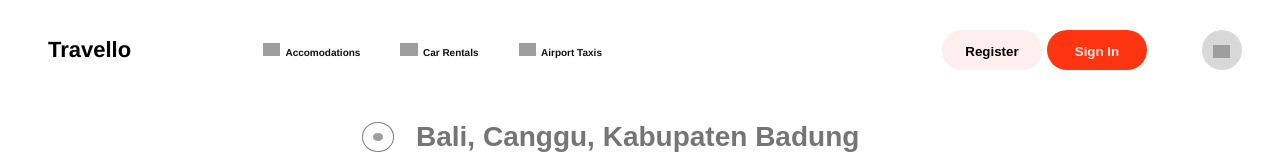
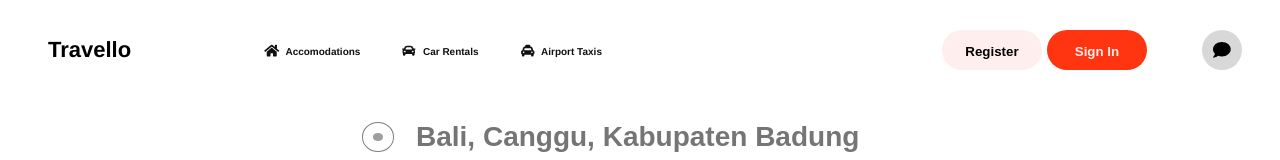
Before and after one commit to bookofbash/travel-page-vue, a Vue app: page / in a window 1280 px wide. Shown: the top 160 px of the page. Built offline with nearby package versions, Linux system fonts and the light colour scheme; no server answers; grey boxes are pictures that could not be loaded.

Commit message:
Added font-awesome

```diff
--- a/package.json
+++ b/package.json
@@ -7,11 +7,12 @@
     "build": "vue-cli-service build",
     "lint": "vue-cli-service lint",
     "deploy": "node ./node_modules/vue-gh-pages/index.js"
-
   },
   "homepage": "https://github.com/bookofbash/travel-page-vue",
-
   "dependencies": {
+    "@fortawesome/fontawesome-svg-core": "^1.2.26",
+    "@fortawesome/free-solid-svg-icons": "^5.12.0",
+    "@fortawesome/vue-fontawesome": "^0.1.9",
     "v-calendar": "^0.9.7",
     "vue": "^2.6.10",
     "vue-router": "^3.1.3",
--- a/src/App.vue
+++ b/src/App.vue
@@ -12,15 +12,12 @@ import Nav from "@/components/Nav.vue";
 import Search from "@/components/Search.vue";
 import Display from "@/components/Display.vue";
 
-
-
 export default {
   name: "home",
   components: {
     Nav,
     Search,
     Display
-
   }
 };
 </script>
@@ -33,3 +30,5 @@ export default {
   color: #080809;
 }
 </style>
+
+//TODO: Use Font Awesome for SVGs
--- a/src/components/DatePicker.vue
+++ b/src/components/DatePicker.vue
@@ -1,39 +1,44 @@
 <template>
   <div>
-      <date-picker v-model="range" lang="en" range  type="date" format="MM-DD-YYYY" :shortcuts="shortcuts" width="500"></date-picker>
+    <date-picker
+      v-model="range"
+      lang="en"
+      range
+      type="date"
+      format="MM-DD-YYYY"
+      width="500"
+    ></date-picker>
   </div>
 </template>
 
 <script>
-
-import DatePicker from 'vue2-datepicker'
-  import 'vue2-datepicker/index.css';
+import DatePicker from "vue2-datepicker";
+import "vue2-datepicker/index.css";
 
 export default {
   components: {
     DatePicker
   },
-    data(){
+  data() {
     return {
-            date: '',
-            range:''
+      date: "",
+      range: ""
+    };
   }
-    }
-}
+};
 </script>
 
 <style scoped>
-i .mx-icon-calendar svg{
-  display:none;
+i .mx-icon-calendar svg {
+  display: none;
 }
-.mx-input{
+.mx-input {
   width: inherit;
 }
-.mx-input-wrapper. input{
-    font-size: 12px;
+.mx-input-wrapper {
+  height: 12px;
 }
 .mx-datepicker {
-    font-size: 12px;
+  height: 12px;
 }
-
 </style>
--- a/src/components/Nav.vue
+++ b/src/components/Nav.vue
@@ -3,15 +3,21 @@
     <div class="nav logo">Travello</div>
     <div class="nav services-section">
       <div class="accomodations">
-        <span><img class="icon" src="../assets/icons/home.svg" alt="Taxi Icon"/></span>
+        <span>
+          <font-awesome-icon class="icon" icon="home" size="lg" />
+        </span>
         <div class="services-section-text">Accomodations</div>
       </div>
       <div class="car-rentals">
-        <span><img class="icon" src="../assets/icons/car.svg" alt="Taxi Icon"/></span>
+        <span>
+          <font-awesome-icon class="icon" icon="car" size="lg" />
+        </span>
         <div class="services-section-text">Car Rentals</div>
       </div>
-      <div class="airport-taxis">
-        <span><img class="icon" src="../assets/icons/taxi.svg" alt="Taxi Icon"/></span>
+      <div class="airport-taxis ">
+        <span>
+          <font-awesome-icon class="icon" icon="taxi" size="lg" />
+        </span>
         <div class="services-section-text">Airport Taxis</div>
       </div>
     </div>
@@ -21,20 +27,26 @@
       </button>
       <button class="sign-in"><p>Sign In</p></button>
       <button class="help">
-        <img class="icon help-icon" src="../assets/icons/comment.svg" alt="Taxi Icon" />
+        <font-awesome-icon icon="comment" size="lg" />
       </button>
     </div>
   </div>
 </template>
 
 <script>
+import { library } from "@fortawesome/fontawesome-svg-core";
+import { faHome, faCar, faTaxi, faComment } from "@fortawesome/free-solid-svg-icons";
+
+library.add(faHome);
+library.add(faCar);
+library.add(faTaxi);
+library.add(faComment);
 
 export default {
   name: "Nav",
   props: {
     msg: String
-  },
-
+  }
 };
 </script>
 
@@ -126,6 +138,7 @@ export default {
   width: 17.5px;
   margin-right: 5px;
   vertical-align: middle;
+  padding-top: 2px;
 }
 .help-icon {
   margin-right: none;
@@ -139,5 +152,4 @@ export default {
   background-color: #d8d8d8;
   border: none;
 }
-
 </style>
--- a/src/main.js
+++ b/src/main.js
@@ -3,6 +3,14 @@ import App from "./App.vue";
 import router from "./router";
 import store from "./store";
 import * as VueGoogleMaps from "vue2-google-maps";
+
+import { library } from "@fortawesome/fontawesome-svg-core";
+import { faHome } from "@fortawesome/free-solid-svg-icons";
+import { FontAwesomeIcon } from "@fortawesome/vue-fontawesome";
+
+library.add(faHome);
+
+Vue.component("font-awesome-icon", FontAwesomeIcon);
 
 Vue.use(VueGoogleMaps, {
   load: {
```
Also changed, not shown: 1 other file (tests, documents, lock files or other folders). Lines whose indentation alone changed are shown as unchanged.
